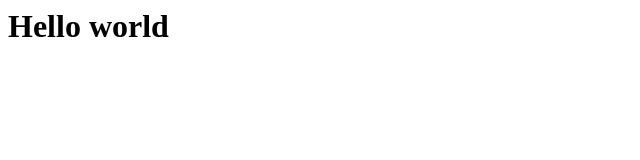
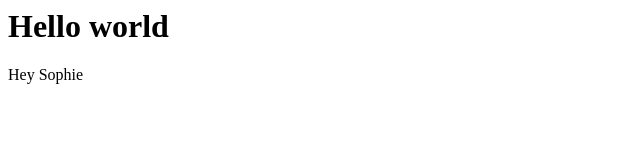
Before and after one commit to processlandscape/seppydude.github.io, a plain HTML site: page index.html in a window 1280 px wide. Shown: the full height of the page, 0-640 px from the left. Drawn offline with Linux system fonts and the light colour scheme.

Commit message:
Update index.html

```diff
--- a/index.html
+++ b/index.html
@@ -1 +1,2 @@
 <h1> Hello world </h1>
+<p> Hey Sophie </p>
```
